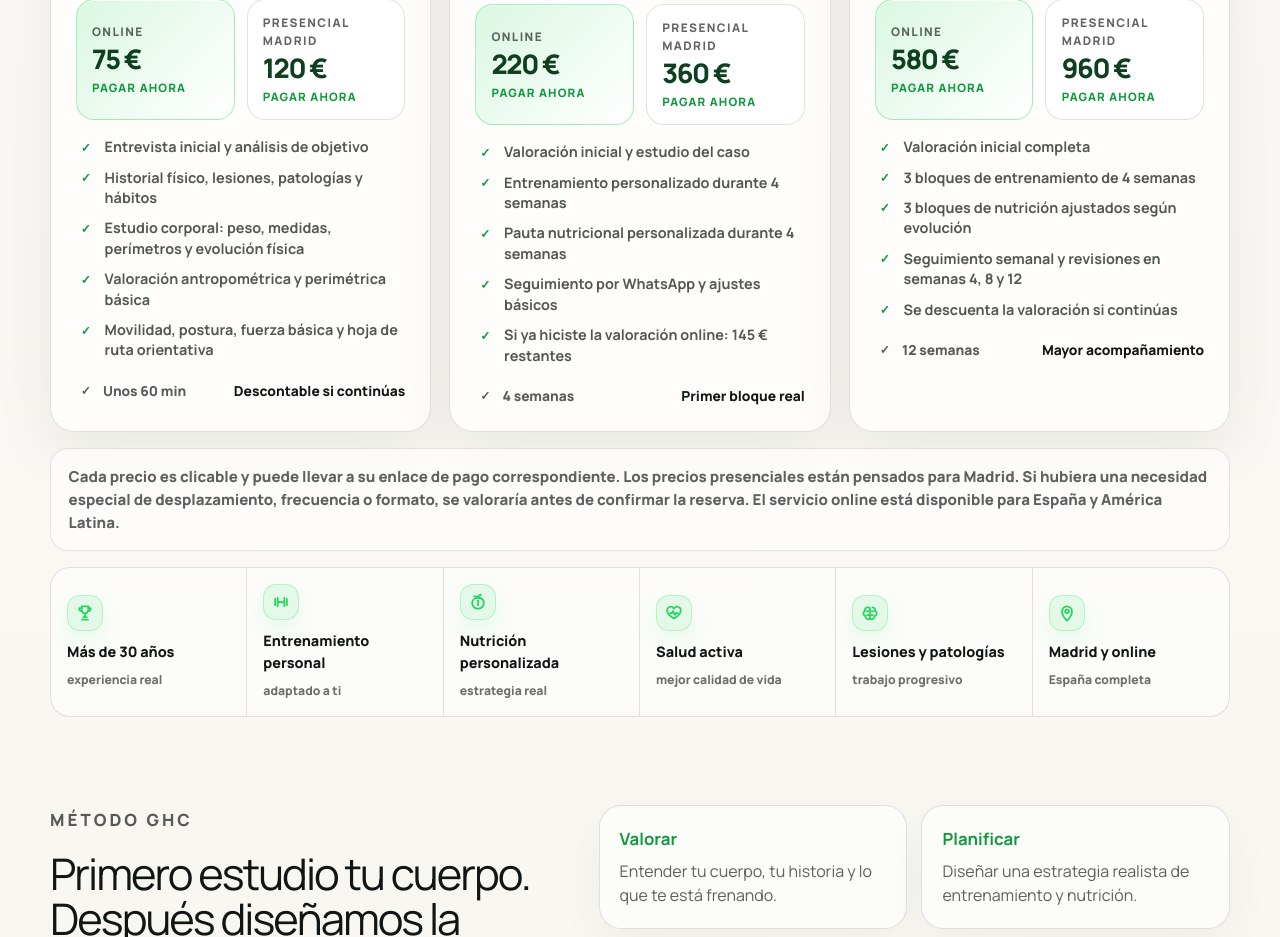
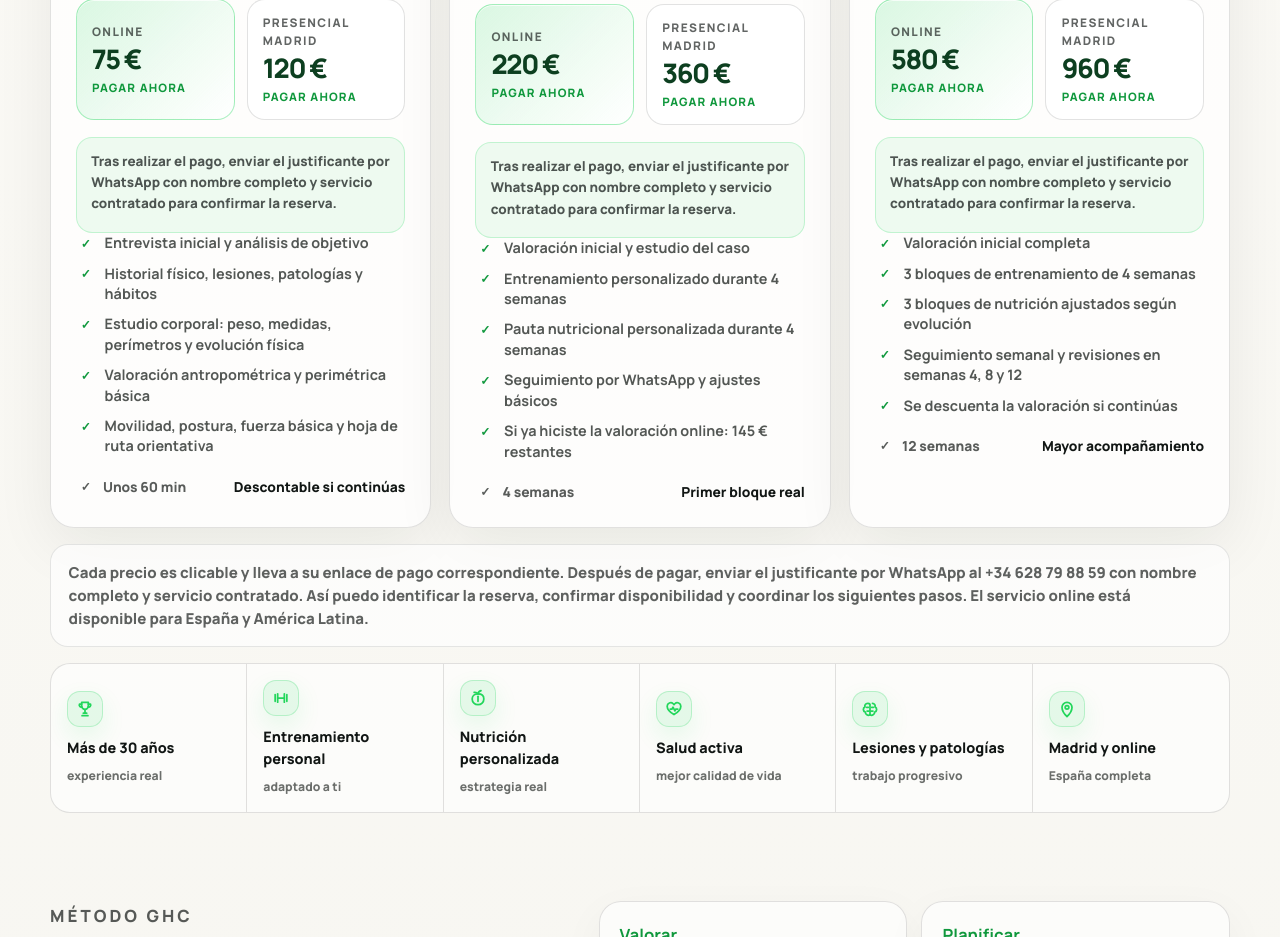
Before and after one commit to albypersonaltrainer-arch/ghc-training-landing, a Next.js app: page / in a window 1280 px wide. Shown: the part 1160-2097 px from the top of the page. Built offline with nearby package versions, Linux system fonts and the light colour scheme; no server answers.

Commit message:
Add files via upload

```diff
--- a/app/globals.css
+++ b/app/globals.css
@@ -319,6 +319,19 @@ a { color: inherit; text-decoration: none; }
     grid-template-columns: 1fr;
   }
 }
+
+.ghc-payment-instruction {
+  margin: -.25rem 0 1rem;
+  padding: .8rem .9rem;
+  border: 1px solid rgba(34,214,91,.22);
+  border-radius: 16px;
+  background: rgba(34,214,91,.07);
+  color: rgba(17,22,20,.78);
+  font-size: .84rem;
+  font-weight: 800;
+  line-height: 1.45;
+}
+
 .ghc-service-includes {
   display: grid;
   gap: .62rem;
--- a/app/page.tsx
+++ b/app/page.tsx
@@ -340,6 +340,10 @@ export default function Home() {
               </a>
             </div>
 
+            <p className="ghc-payment-instruction">
+              Tras realizar el pago, enviar el justificante por WhatsApp con nombre completo y servicio contratado para confirmar la reserva.
+            </p>
+
             <ul className="ghc-service-includes">
               {service.includes.map((item) => (
                 <li key={item}>
@@ -358,7 +362,7 @@ export default function Home() {
       </section>
 
       <p className="ghc-services-note">
-        Cada precio es clicable y puede llevar a su enlace de pago correspondiente. Los precios presenciales están pensados para Madrid. Si hubiera una necesidad especial de desplazamiento, frecuencia o formato, se valoraría antes de confirmar la reserva. El servicio online está disponible para España y América Latina.
+        Cada precio es clicable y lleva a su enlace de pago correspondiente. Después de pagar, enviar el justificante por WhatsApp al +34 628 79 88 59 con nombre completo y servicio contratado. Así puedo identificar la reserva, confirmar disponibilidad y coordinar los siguientes pasos. El servicio online está disponible para España y América Latina.
       </p>
 
       <section className="ghc-authority-strip" aria-label="Autoridad y especialidades">
```
